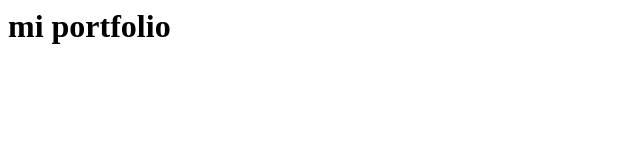
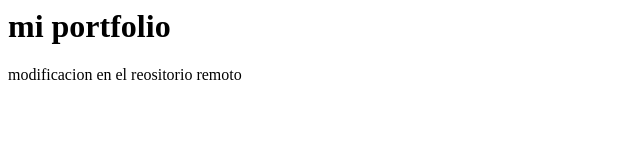
Before and after one commit to florenmartino/PortfolioFrontend, a plain HTML site: page index.html in a window 1280 px wide. Shown: the whole page, without its empty margins (0-640 px from the left). Drawn offline with Linux system fonts and the light colour scheme.

Commit message:
Update index.html

```diff
--- a/index.html
+++ b/index.html
@@ -1,3 +1,5 @@
 <h1>mi portfolio
 
 </h1>
+
+<p> modificacion en el reositorio remoto</p>
```
